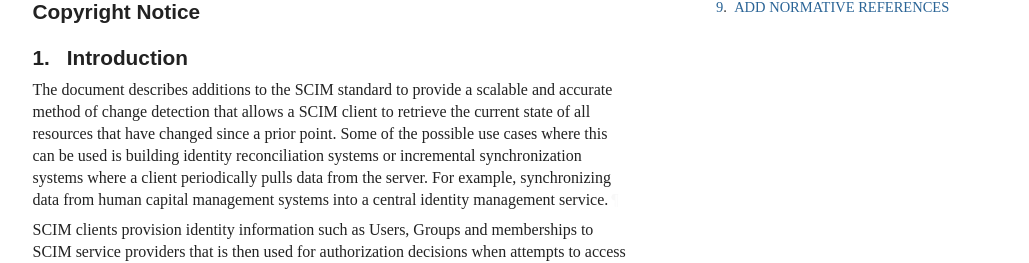
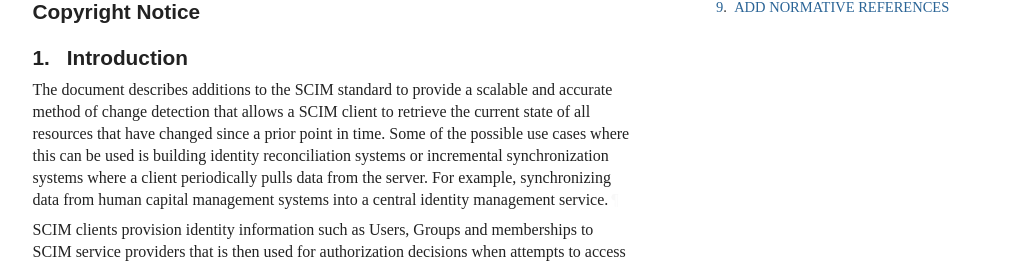
Before and after one commit to ietf-scim-wg/draft-sehgal-scim-delta-query, a plain HTML site: page draft-sehgal-scim-delta-query.html in a window 1280 px wide. Shown: the part 776-1039 px from the top of the page, without its empty margins (92-1121 px from the left). Drawn offline with Linux system fonts and the light colour scheme; a web font is replaced by a local one.

Commit message:
Script updating gh-pages from 467ae21. [ci skip]

```diff
--- a/draft-sehgal-scim-delta-query.html
+++ b/draft-sehgal-scim-delta-query.html
@@ -1225,7 +1225,7 @@ svg :is([fill="white"], [fill^="#fff"]) {
       <h2 id="name-introduction">
 <a href="#section-1" class="section-number selfRef">1. </a><a href="#name-introduction" class="section-name selfRef">Introduction</a>
       </h2>
-<p id="section-1-1">The document describes additions to the SCIM standard to provide a scalable and accurate method of change detection that allows a SCIM client to retrieve the current state of all resources that have changed since a prior point. Some of the possible use cases where this can be used is building identity reconciliation systems or incremental synchronization systems where a client periodically pulls data from the server. For example, synchronizing data from human capital management systems into a central identity management service.<a href="#section-1-1" class="pilcrow">¶</a></p>
+<p id="section-1-1">The document describes additions to the SCIM standard to provide a scalable and accurate method of change detection that allows a SCIM client to retrieve the current state of all resources that have changed since a prior point in time. Some of the possible use cases where this can be used is building identity reconciliation systems or incremental synchronization systems where a client periodically pulls data from the server. For example, synchronizing data from human capital management systems into a central identity management service.<a href="#section-1-1" class="pilcrow">¶</a></p>
 <p id="section-1-2">SCIM clients provision identity information such as Users, Groups and memberships to SCIM service providers that is then used for authorization decisions when attempts to access resources occur. Potential synchronization inaccuracies could lead to data divergence between the SCIM client and SCIM service provider. Undetected diverging data between a SCIM client and SCIM service provider can lead to undesirable authorization decisions. For instance, an undetected failure to synchronize group membership removal between a SCIM client and a SCIM service provider can lead to access being incorrectly granted to an application that should no longer be allowed. The SCIM standard does not provide any guidance for performing ongoing incremental data reconciliation or synchronization, and the existing functionality in the SCIM standard does not meet the accuracy, efficiency or scalability requirements of many implementers.<a href="#section-1-2" class="pilcrow">¶</a></p>
 <p id="section-1-3">A set of end-to-end reconciliation processes, reduces the risk of incorrect authorization decisions due to divergent states between client and server. Providing a mechanism to detect data divergence and reconciliation mechanism is of the utmost importance to avoid any authorization decisions being made with incorrect data. This data divergence detection may be used for reporting purposes or may be extended to either trigger provisioning of those resources in the target system or pulling changes from the target system into the source.<a href="#section-1-3" class="pilcrow">¶</a></p>
 <p id="section-1-4">This document proposes additions to the SCIM standard that can be implemented across SCIM service providers over time, allowing SCIM clients to build synchronization and reconciliation mechanisms that they can reuse across all SCIM service providers that support the capabilities proposed in this document. The logic for divergence detection as part of any synchronization or reconciliation mechanism is out of scope of this document and is left to the implementer.<a href="#section-1-4" class="pilcrow">¶</a></p>
```
Also changed, not shown: draft-sehgal-scim-delta-query.txt.
